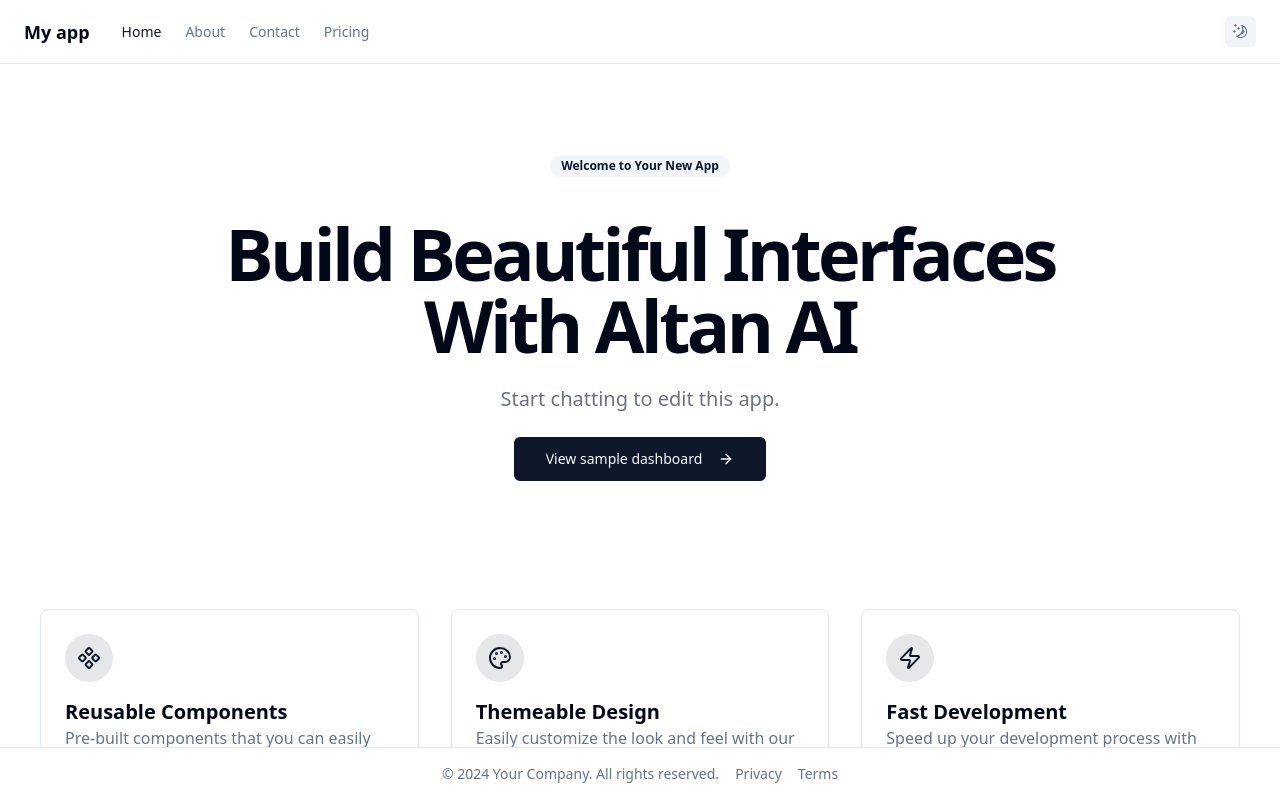
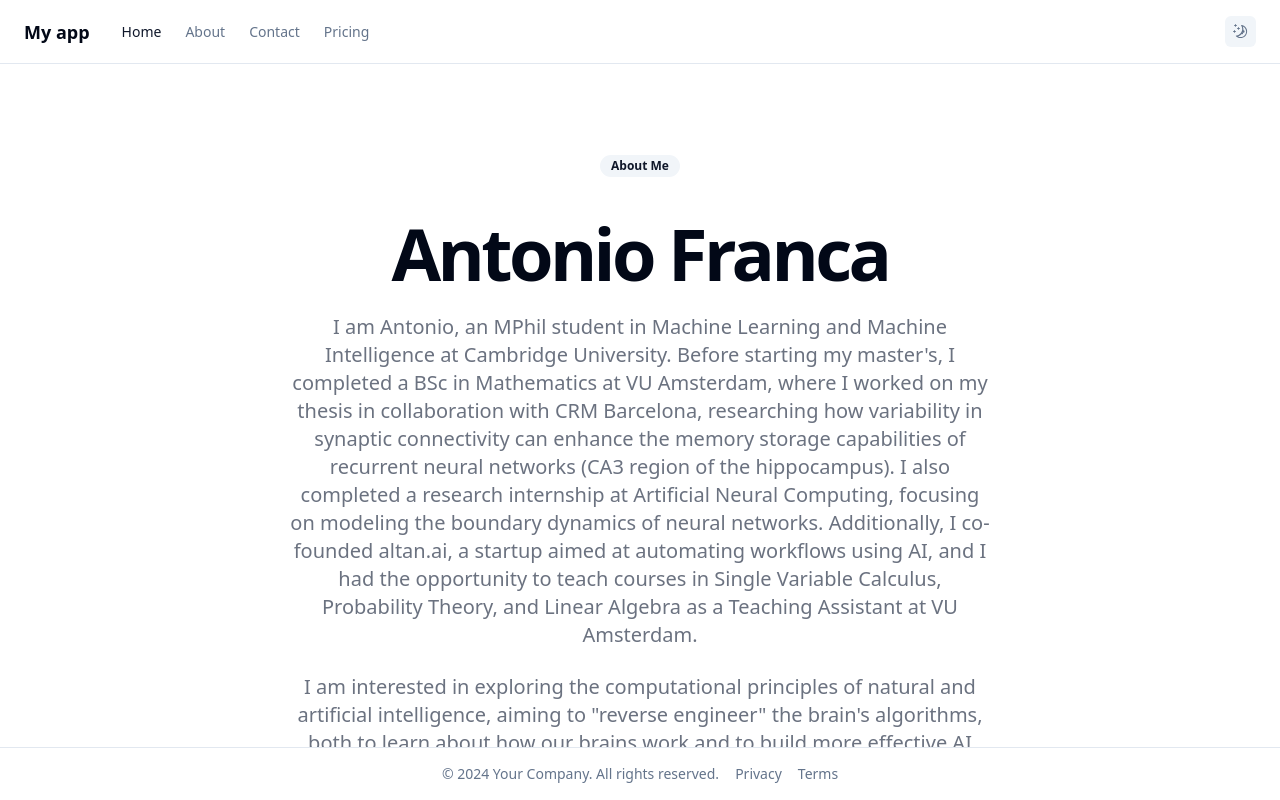
Before and after one commit to altanlabs/project-web, a React (Vite) app: page / in a window 1280 px wide. Built offline with nearby package versions, Linux system fonts and the light colour scheme; what @radix-ui/themes would draw is missing.

Commit message:
Update index.tsx with About section and navigation

```diff
--- a/src/pages/index.tsx
+++ b/src/pages/index.tsx
@@ -1,5 +1,4 @@
 import { motion } from "framer-motion"
-import { ArrowRight, Component, Palette, Zap } from "lucide-react"
 import { useNavigate } from "react-router-dom"
 
 import { Button } from "@/components/ui/button"
@@ -25,7 +24,7 @@
 
   return (
     <div className="container mx-auto px-4 py-16 space-y-32">
-      {/* Hero Section */}
+      {/* About Section */}
       <motion.section
         className="text-center space-y-6"
         initial={{ opacity: 0 }}
@@ -33,98 +32,20 @@
         transition={{ duration: 0.8 }}
       >
         <Badge variant="secondary" className="mb-4">
-          Welcome to Your New App
+          About Me
         </Badge>
         <h1 className="text-4xl font-bold tracking-tighter sm:text-5xl md:text-6xl lg:text-7xl">
-          Build Beautiful Interfaces
-          <br />
-          With Altan AI
+          Antonio Franca
         </h1>
         <p className="mx-auto max-w-[700px] text-gray-500 md:text-xl dark:text-gray-400">
-         Start chatting to edit this app.
+          I am Antonio, an MPhil student in Machine Learning and Machine Intelligence at Cambridge University. Before starting my master's, I completed a BSc in Mathematics at VU Amsterdam, where I worked on my thesis in collaboration with CRM Barcelona, researching how variability in synaptic connectivity can enhance the memory storage capabilities of recurrent neural networks (CA3 region of the hippocampus). I also completed a research internship at Artificial Neural Computing, focusing on modeling the boundary dynamics of neural networks. Additionally, I co-founded altan.ai, a startup aimed at automating workflows using AI, and I had the opportunity to teach courses in Single Variable Calculus, Probability Theory, and Linear Algebra as a Teaching Assistant at VU Amsterdam.
         </p>
-        <Button size="lg" className="mt-4" onClick={() => navigate('/dashboard')}>
-          View sample dashboard <ArrowRight className="ml-2 h-4 w-4" />
-        </Button>
+        <p className="mx-auto max-w-[700px] text-gray-500 md:text-xl dark:text-gray-400">
+          I am interested in exploring the computational principles of natural and artificial intelligence, aiming to "reverse engineer" the brain's algorithms, both to learn about how our brains work and to build more effective AI systems. In the long term, my goal is to leverage AI to help people gain greater agency over their circumstances and reach their full potential. I particularly want to focus my research on areas such as neural representations and computational dynamics in the brain, learning algorithms that enable continual and efficient skill acquisition, meta-learning and online learning frameworks, understanding the theoretical underpinnings of deep learning, studying knowledge representation and hierarchical abstraction in neural networks, and advancing reinforcement learning techniques for adaptive behavior.
+        </p>
       </motion.section>
 
-      {/* Features Section */}
-      <motion.section
-        variants={staggerContainer}
-        initial="initial"
-        whileInView="animate"
-        viewport={{ once: true }}
-        className="grid gap-8 md:grid-cols-3"
-      >
-        <motion.div variants={fadeInUp}>
-          <Card>
-            <CardContent className="pt-6">
-              <div className="mb-4 flex h-12 w-12 items-center justify-center rounded-full bg-primary/10">
-                <Component className="h-6 w-6 text-primary" />
-              </div>
-              <h3 className="text-xl font-bold">Reusable Components</h3>
-              <p className="text-muted-foreground">
-                Pre-built components that you can easily customize and integrate into your projects.
-              </p>
-            </CardContent>
-          </Card>
-        </motion.div>
-
-        <motion.div variants={fadeInUp}>
-          <Card>
-            <CardContent className="pt-6">
-              <div className="mb-4 flex h-12 w-12 items-center justify-center rounded-full bg-primary/10">
-                <Palette className="h-6 w-6 text-primary" />
-              </div>
-              <h3 className="text-xl font-bold">Themeable Design</h3>
-              <p className="text-muted-foreground">
-                Easily customize the look and feel with our flexible theming system.
-              </p>
-            </CardContent>
-          </Card>
-        </motion.div>
-
-        <motion.div variants={fadeInUp}>
-          <Card>
-            <CardContent className="pt-6">
-              <div className="mb-4 flex h-12 w-12 items-center justify-center rounded-full bg-primary/10">
-                <Zap className="h-6 w-6 text-primary" />
-              </div>
-              <h3 className="text-xl font-bold">Fast Development</h3>
-              <p className="text-muted-foreground">
-                Speed up your development process with our ready-to-use components.
-              </p>
-            </CardContent>
-          </Card>
-        </motion.div>
-      </motion.section>
-
-      {/* Components Preview Section */}
-      <motion.section
-        initial="initial"
-        whileInView="animate"
-        viewport={{ once: true }}
-        className="space-y-8"
-      >
-        <motion.div variants={fadeInUp} className="text-center">
-          <h2 className="text-3xl font-bold tracking-tighter sm:text-4xl md:text-5xl">
-            Explore Our Components
-          </h2>
-          <p className="mx-auto mt-4 max-w-[700px] text-gray-500 md:text-xl dark:text-gray-400">
-            Discover our extensive library of components, designed to help you build better interfaces.
-          </p>
-        </motion.div>
-
-        <motion.div
-          variants={staggerContainer}
-          className="grid gap-4 md:grid-cols-2 lg:grid-cols-3"
-        >
-          {/* Add component previews here */}
-          {/* You can showcase some of your most important components */}
-        </motion.div>
-      </motion.section>
-
-      {/* CTA Section */}
+      {/* Navigation Section */}
       <motion.section
         initial="initial"
         whileInView="animate"
@@ -133,17 +54,17 @@
       >
         <motion.div variants={fadeInUp}>
           <h2 className="text-3xl font-bold tracking-tighter sm:text-4xl">
-            Ready to Get Started?
+            Explore More
           </h2>
-          <p className="mx-auto mt-4 max-w-[600px] text-gray-500 md:text-xl dark:text-gray-400">
-            Start building your next project with our modern component library.
-          </p>
           <div className="mt-6 flex justify-center gap-4">
-            <Button size="lg" variant="default">
-              Some CTA
+            <Button size="lg" variant="default" onClick={() => navigate('/blog')}>
+              Blog
             </Button>
-            <Button size="lg" variant="outline">
-              Main CTA
+            <Button size="lg" variant="outline" onClick={() => navigate('/projects')}>
+              Projects
+            </Button>
+            <Button size="lg" variant="outline" onClick={() => navigate('/cv')}>
+              CV
             </Button>
           </div>
         </motion.div>
```
